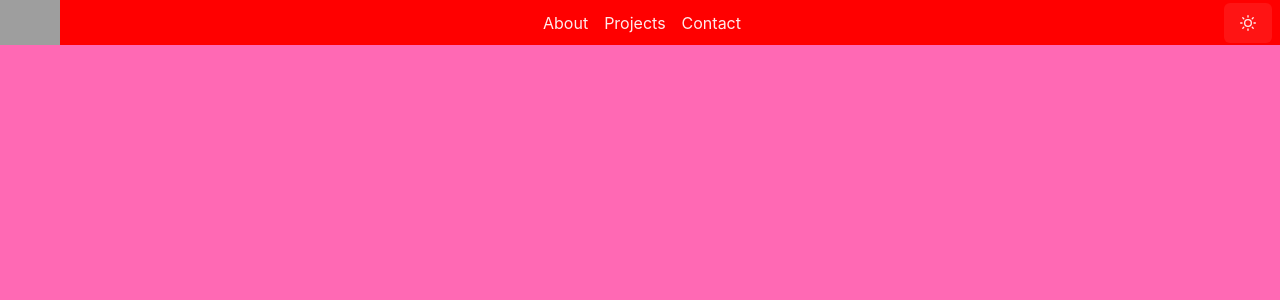
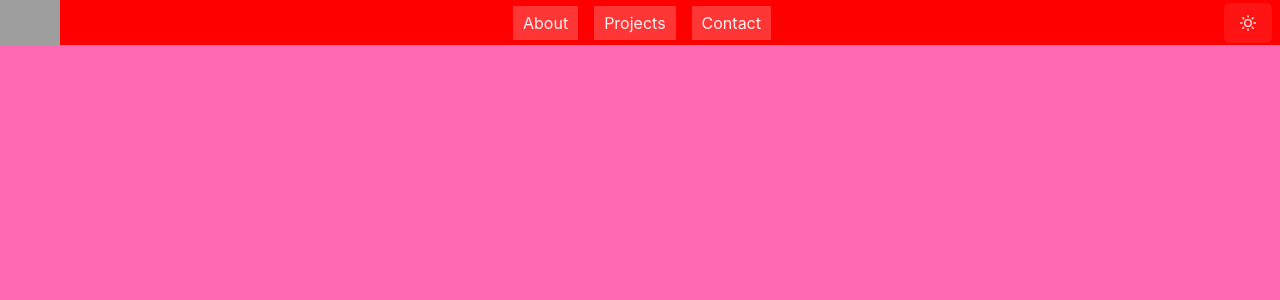
Before and after one commit to mooshkid/next-portfolio-pages, a Next.js app: page / in a window 1280 px wide. Shown: the top 300 px of the page. Built offline with nearby package versions, Linux system fonts and the light colour scheme; grey boxes are pictures that could not be loaded.

Commit message:
added scss

```diff
--- a/components/Navbar.js
+++ b/components/Navbar.js
@@ -28,7 +28,7 @@ const NavBar = () => {
             />
           </Link>
         </Box>
-        <Flex gap={"4"}>
+        <Flex className="nav_list" gap={"4"}>
           <Link href={"/about"}>About</Link>
           <Link href={"/projects"}>Projects</Link>
           <Link href={"/contact"}>Contact</Link>
--- a/package.json
+++ b/package.json
@@ -23,5 +23,8 @@
     "react": "18.2.0",
     "react-dom": "18.2.0",
     "typescript": "5.0.4"
+  },
+  "devDependencies": {
+    "sass": "^1.62.1"
   }
 }
--- a/pages/_app.tsx
+++ b/pages/_app.tsx
@@ -2,6 +2,8 @@ import type { AppProps } from "next/app";
 import { ChakraProvider } from "@chakra-ui/react";
 import theme from "@/theme";
 import MainLayout from "@/components/layout";
+import '@/styles/scss/main.scss';
+
 
 export default function App({ Component, pageProps }: AppProps) {
   return (
--- a/pages/index.tsx
+++ b/pages/index.tsx
@@ -2,7 +2,6 @@ import Head from 'next/head'
 import Image from 'next/image'
 import { Inter } from 'next/font/google'
 import styles from '@/styles/Home.module.css'
-import NavBar from '@/components/NavBar'
 
 const inter = Inter({ subsets: ['latin'] })
 
--- /dev/null
+++ b/styles/scss/components/_navbar.scss
@@ -0,0 +1,8 @@
+header {
+  .nav_list {
+    a {
+      padding: 5px 10px;
+      background: #ff3636;
+    }
+  }
+}
--- /dev/null
+++ b/styles/scss/main.scss
@@ -0,0 +1 @@
+@import "components/navbar"
```
Also changed, not shown: 1 other file (tests, documents, lock files or other folders).
